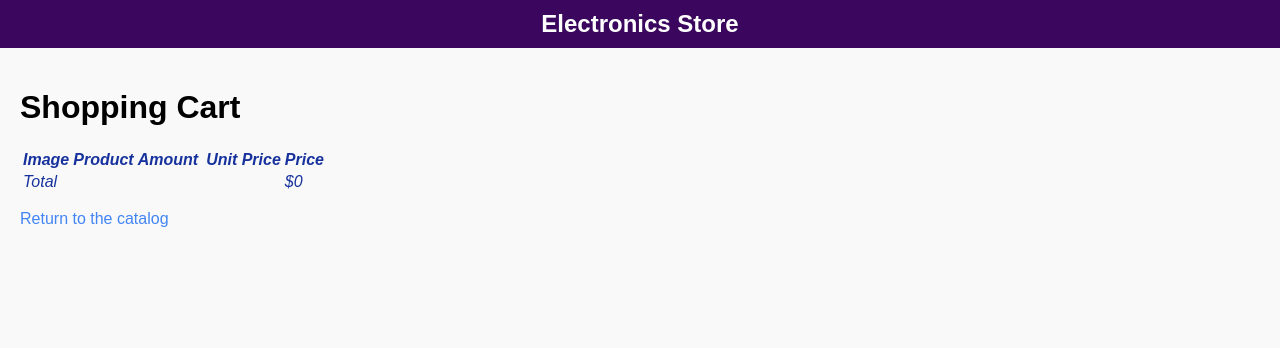
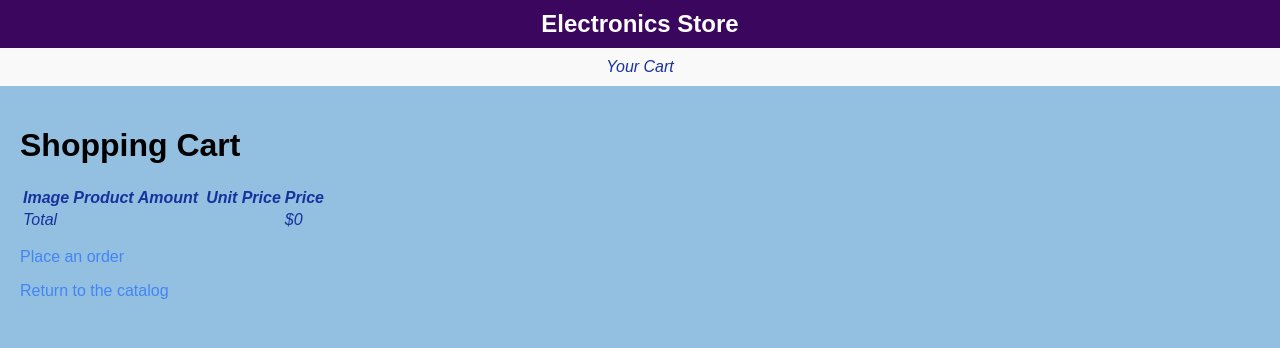
Before and after one commit to AngelinaStankevich/store, a Django app: page /cart/ in a window 1280 px wide. Shown: the top 348 px of the page. Run offline with Django 4.2, Linux system fonts and the light colour scheme.

Commit message:
new commit

```diff
--- a/cart/cart.py
+++ b/cart/cart.py
@@ -72,8 +72,7 @@ class Cart(object):
         """
         Подсчет стоимости товаров в корзине
         """
-        return sum(Decimal(item['price']) * item['amount'] for item in
-                   self.cart.values())
+        return sum(Decimal(item['price']) * item['amount'] for item in self.cart.values())
 
     def clear(self):
         """
--- a/templates/base.html
+++ b/templates/base.html
@@ -10,6 +10,7 @@
             font-family: Arial, sans-serif;
             margin: 0;
             padding: 0;
+            background-color: #93c0e0;
         }
         #header {
             background-color: #3b065e;
@@ -39,6 +40,10 @@
     <div id="header">
         <a href="/" class="logo">Electronics Store</a>
     </div>
+    <div id="subheader">
+        <a href="/cart" class="cart">Your Cart</a>
+    </div>
+    </div>
     <div id="content">
         {% block content %}
         {% endblock %}
--- a/templates/cart/detail.html
+++ b/templates/cart/detail.html
@@ -42,6 +42,9 @@
         </tbody>
     </table>
     <p class="text-right">
+        <a href="{% url "cart:cart_detail" %}" class="button light">Place an order</a>
+    </p>
+    <p class="text-right">
         <a href="{% url "shop:product_list" %}" class="button light">Return to the catalog</a>
     </p>
 {% endblock %}
--- a/templates/shop/detail.html
+++ b/templates/shop/detail.html
@@ -65,7 +65,7 @@
         }
         .category-link {
             text-decoration: none;
-            color: #2980b9;
+            color: #17329d;
         }
     </style>
 {% endblock %}
```
Also changed, not shown: shop/models.py (+2 -7 lines), cart/views.py (line endings or trailing spaces).
